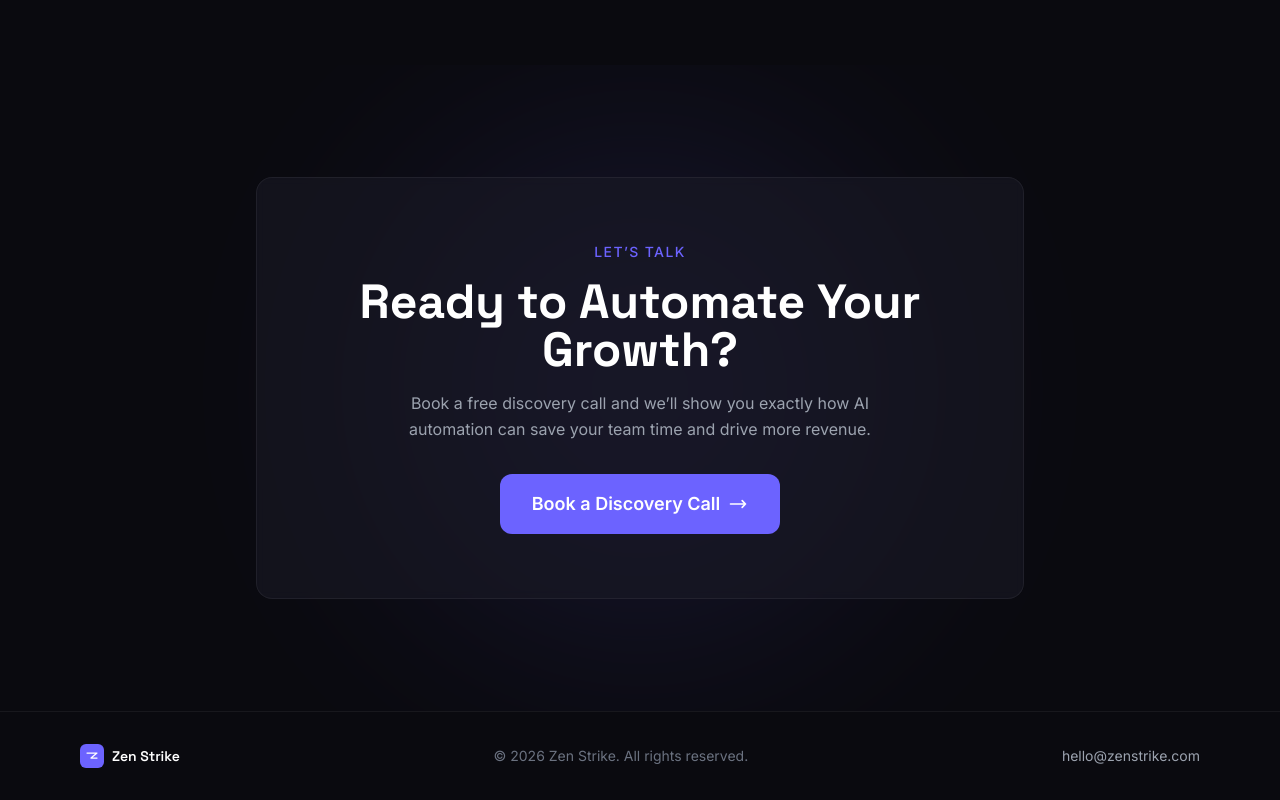
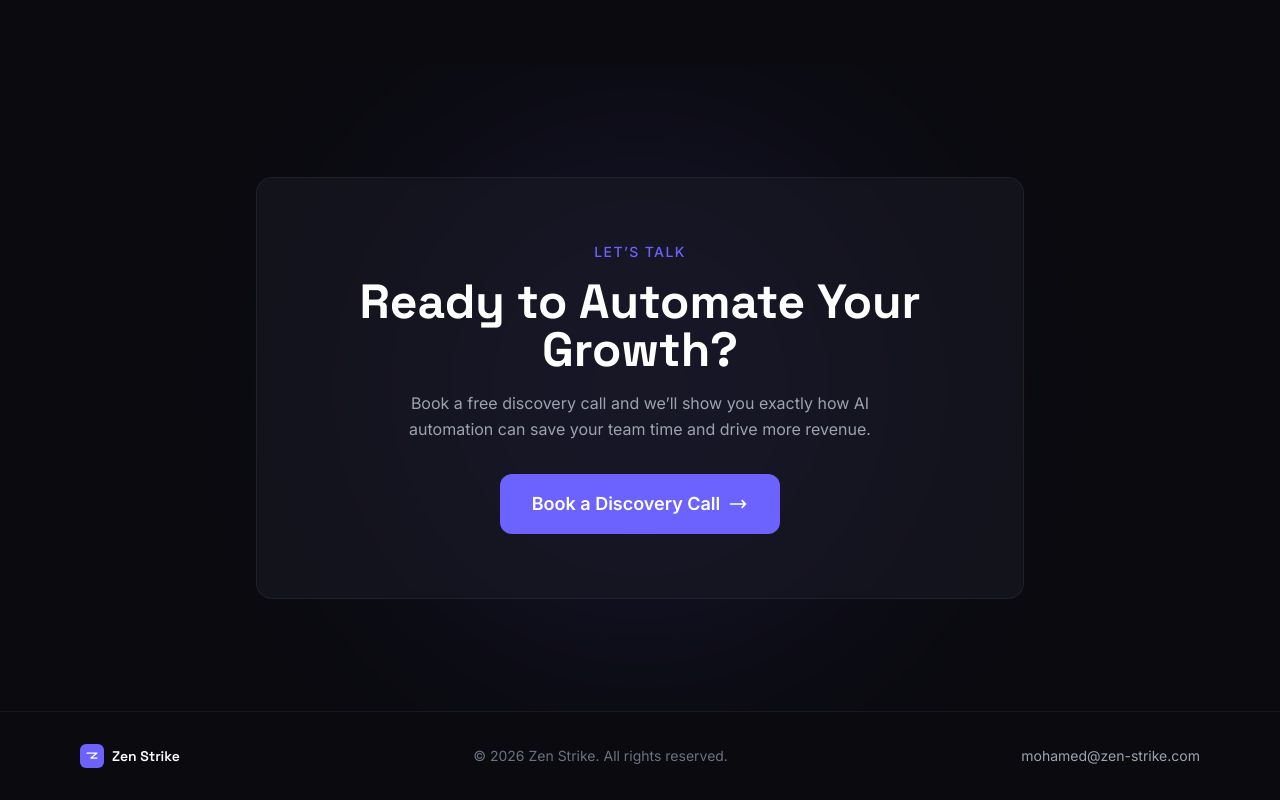
Before and after one commit to Mohafay/Zen-Strike, a React (Vite) app: page / in a window 1280 px wide. Shown: the part 2935-3735 px from the top of the page. Built offline with nearby package versions, Linux system fonts and the light colour scheme.

Commit message:
Update footer email to mohamed@zen-strike.com
https://claude.ai/code/session_011AzhKFzYNVvtSqD6xaDGbS

```diff
--- a/src/components/Footer.jsx
+++ b/src/components/Footer.jsx
@@ -18,10 +18,10 @@ export default function Footer() {
         </p>
 
         <a
-          href="mailto:hello@zenstrike.com"
+          href="mailto:mohamed@zen-strike.com"
           className="text-gray-400 text-sm hover:text-accent transition-colors"
         >
-          hello@zenstrike.com
+          mohamed@zen-strike.com
         </a>
       </div>
     </footer>
```
